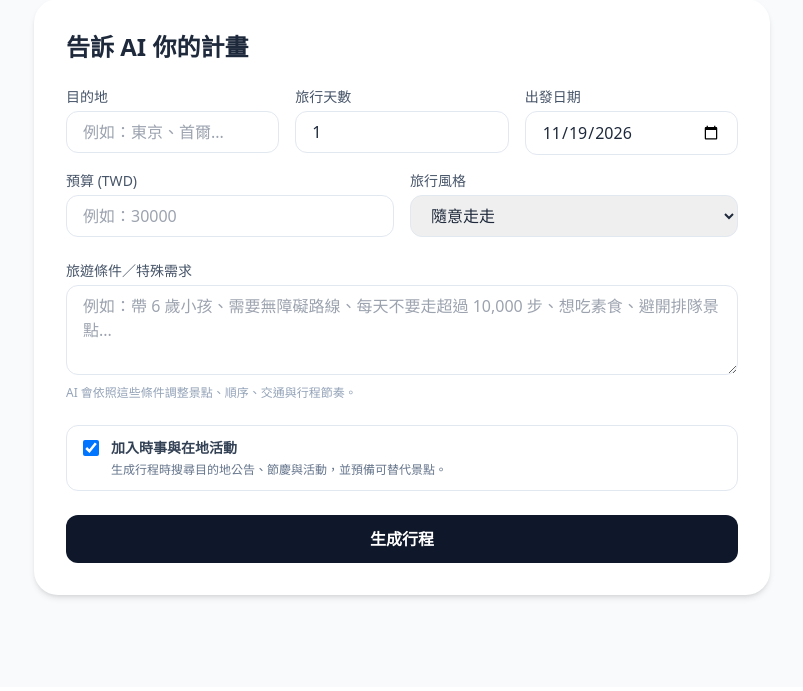
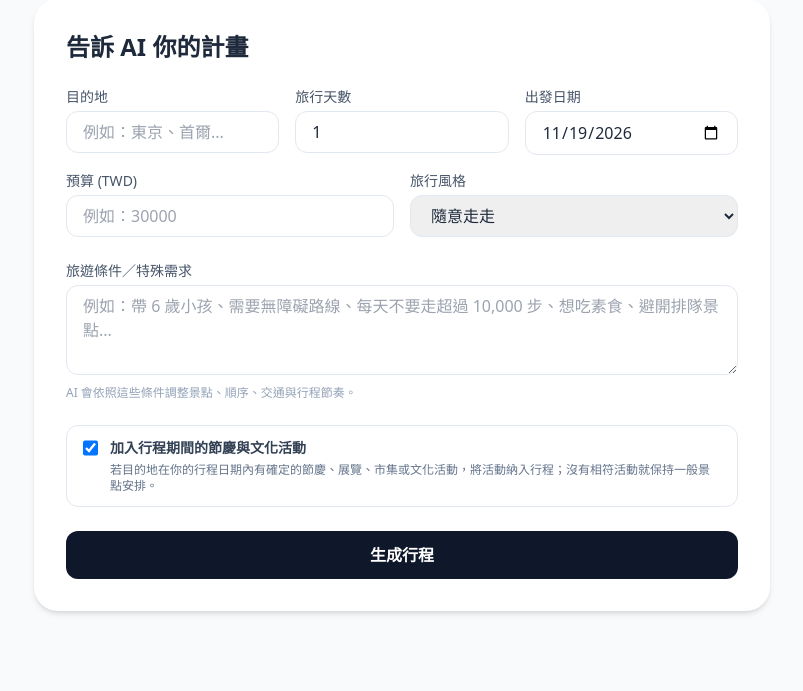
Before and after one commit to JingWei361/web, a Flask app: page /planner in a window 1280 px wide. Shown: the part 113-804 px from the top of the page, without its empty margins (238-1041 px from the left). Before the commit the page ends 713 px from the top, so only its background shows below. Run offline with Flask 3, Linux system fonts and the light colour scheme; parts of the project's set-up code (start-up, migrations or seed data) failed here and were passed over; some libraries are stand-ins or nearby versions.

Commit message:
”優化「加入行程期間的節慶與文化活動」”

```diff
--- a/app.py
+++ b/app.py
@@ -946,6 +946,7 @@ def generate_itinerary():
     style = str(data.get('style', 'balanced')).strip() or 'balanced'
     conditions = str(data.get('conditions', '')).strip()
     include_events = data.get('includeEvents') is True
+    travel_events = data.get('travelEvents') if isinstance(data.get('travelEvents'), dict) else None
     budget = data.get('budget')
     if len(conditions) > 1000:
         return jsonify({'error': '旅遊條件不可超過 1000 個字。'}), 400
@@ -964,7 +965,8 @@ def generate_itinerary():
 規劃{city} {days}天旅行，日期從{start_date.strftime('%Y-%m-%d')}開始，風格：{style}，預算：{budget or '未指定'} TWD。
 旅客的額外條件與特殊需求如下，必須優先遵守並反映在行程安排中：
 「{conditions or '無額外條件'}」
-{"如果需要加入時事與在地活動：請在行程中預留或加入與目的地日期相符的節慶、展覽、市集或在地活動；每一天至少準備 1 個可替代的景點或室內活動，以應對下雨、休館或臨時取消。不要捏造尚未確認的活動與日期。" if include_events else "除非旅客另有指定，不需要將特定時事或日期限定活動加入行程。"}
+{"只有在行程日期內確定有目的地的節慶、文化祭典、展覽、市集或在地文化活動時，才加入行程；需確認活動日期與地點，並合理安排在對應日期，不要加入交通災害、抗議、一般新聞或無法確認日期的活動。若找不到相符活動，不要勉強新增活動，維持一般景點與餐飲安排。" if include_events else "除非旅客另有指定，不需要將節慶、展覽、市集或在地文化活動加入行程。"}
+{f"可參考的在地文化與節慶搜尋資料（僅在活動日期確實落在旅行期間且地點屬於目的地時採用）：{json.dumps(travel_events.get('culture') or [], ensure_ascii=False)}" if include_events and travel_events else ""}
 如果條件與一般建議衝突，請以旅客條件為準；無法滿足時，請在當天 description 說明原因並提供替代方案。
 {ROUTE_OPTIMIZATION_GUIDANCE}
 {MEAL_AND_ATTRACTION_GUIDANCE}
@@ -1993,6 +1995,8 @@ def regenerate_itinerary():
     style = str(data.get('style', 'balanced')).strip() or 'balanced'
     conditions = str(data.get('conditions', '')).strip()
     edit_instruction = str(data.get('editInstruction', '')).strip()
+    include_events = data.get('includeEvents') is True
+    travel_events = data.get('travelEvents') if isinstance(data.get('travelEvents'), dict) else None
     itinerary = data.get('itinerary')
     try:
         days = max(1, min(14, int(data.get('days', len(itinerary or [])))))
@@ -2017,6 +2021,8 @@ def regenerate_itinerary():
 出發日期：{start_date.strftime('%Y-%m-%d')}
 旅行風格：{style}；預算：{data.get('budget') or '未指定'} TWD。
 特殊條件：{conditions or '無額外條件'}。
+{"僅當目的地在行程日期內確定有節慶、文化祭典、展覽、市集或在地文化活動時，才加入對應日期；必須確認活動日期與地點，不要加入一般時事、交通災害、無法確認日期的活動或臆測活動；找不到相符活動時維持一般景點安排。" if include_events else "除非旅客修改需求明確要求，行程不需加入節慶、展覽、市集或在地文化活動。"}
+{f"可參考的在地文化與節慶搜尋資料（僅在活動日期落在旅行期間且地點屬於目的地時採用）：{json.dumps(travel_events.get('culture') or [], ensure_ascii=False)}" if include_events and travel_events else ""}
 旅客想要修改的內容：
 {edit_instruction}
 以下是目前的原始行程。請依照旅客的修改要求調整，並保留未要求修改的內容與偏好：
--- a/templates/favorites.html
+++ b/templates/favorites.html
@@ -685,6 +685,8 @@
                             budget: context.budget || '',
                             style: context.style || 'balanced',
                             conditions: regenerateConditions.value.trim(),
+                            includeEvents: context.includeEvents,
+                            travelEvents: context.travelEvents || null,
                             editInstruction: `請依照以下新的旅遊條件重新生成完整行程：${regenerateConditions.value.trim()}`,
                             itinerary: getItinerary(item)
                         })
--- a/templates/planner.html
+++ b/templates/planner.html
@@ -117,8 +117,8 @@
                     <input v-model="form.includeEvents" type="checkbox"
                         class="mt-0.5 h-4 w-4 rounded border-slate-300 text-blue-600">
                     <span>
-                        <span class="block text-sm font-bold text-slate-700">加入時事與在地活動</span>
-                        <span class="block text-xs text-slate-500 mt-1">生成行程時搜尋目的地公告、節慶與活動，並預備可替代景點。</span>
+                        <span class="block text-sm font-bold text-slate-700">加入行程期間的節慶與文化活動</span>
+                        <span class="block text-xs text-slate-500 mt-1">若目的地在你的行程日期內有確定的節慶、展覽、市集或文化活動，將活動納入行程；沒有相符活動就保持一般景點安排。</span>
                     </span>
                 </label>
 
@@ -758,6 +758,7 @@
             travelEvents.value = null;
             eventsError.value = '';
             replanMessage.value = '';
+            if (form.includeEvents) await loadTravelEvents();
 
             let controller;
             let timeoutId;
@@ -776,7 +777,8 @@
                         budget: form.budget,
                         style: form.style,
                         conditions: form.conditions,
-                        includeEvents: form.includeEvents
+                        includeEvents: form.includeEvents,
+                        travelEvents: travelEvents.value
                     })
                 }).then(async response => ({
                     response,
@@ -795,7 +797,6 @@
                 if (response.ok) {
                     itinerary.value = data.itinerary;
                     insights.value = data.insights || null;
-                    if (form.includeEvents) await loadTravelEvents();
                     if (itinerary.value.length) targetDay.value = itinerary.value[0].day;
                     isItinerarySaved.value = false;
                     isItineraryFavorite.value = false;
@@ -861,8 +862,8 @@
                     style: form.style,
                     conditions: form.conditions,
                     includeEvents: form.includeEvents,
-                    itinerary: itinerary.value,
-                    travelEvents: travelEvents.value
+                    travelEvents: travelEvents.value,
+                    itinerary: itinerary.value
                 })
             });
             if (response.ok) {
```
